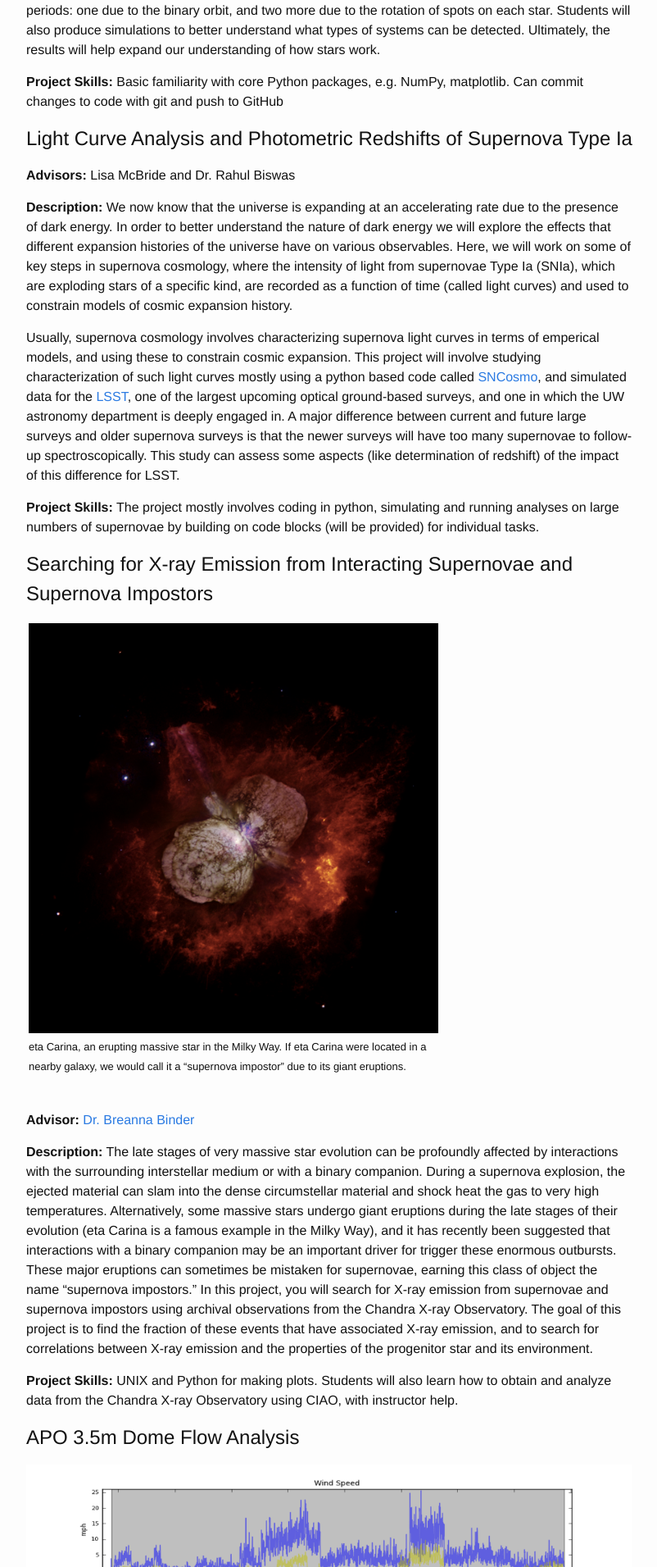
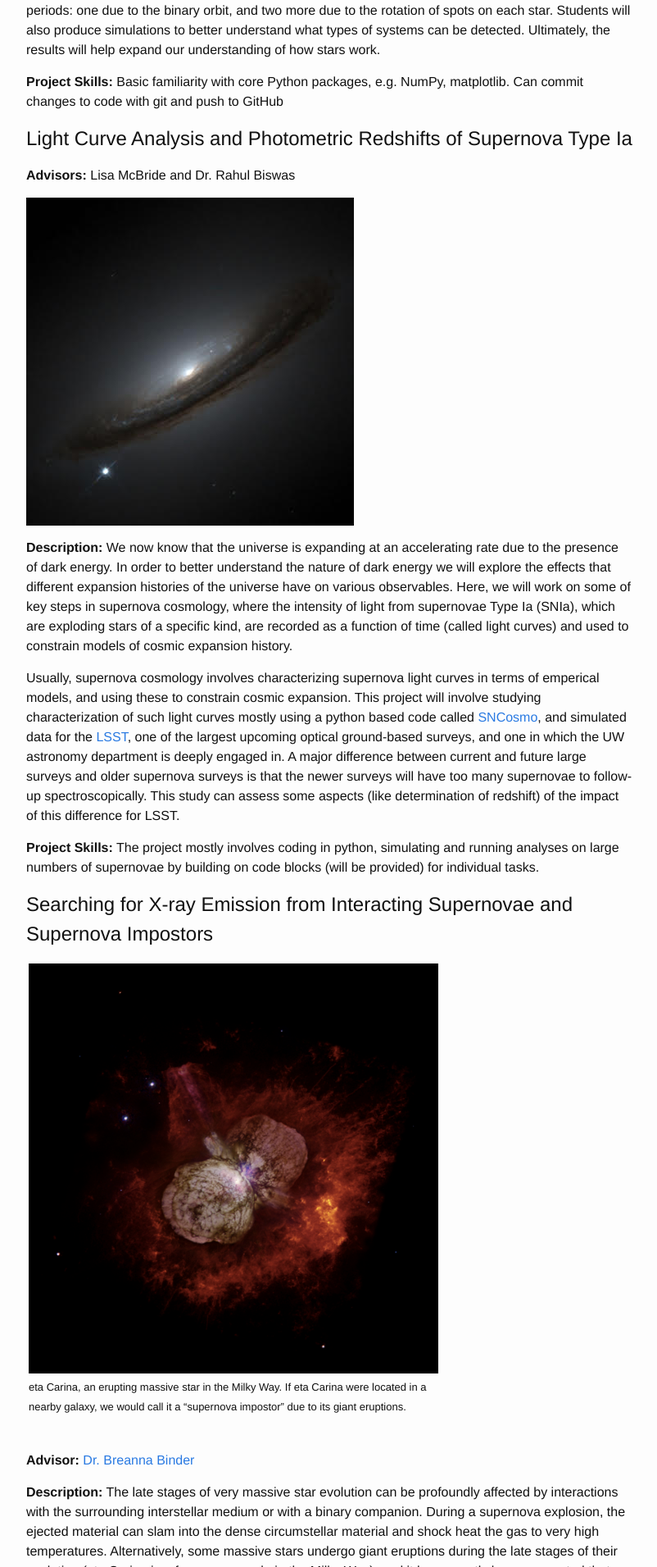
Before and after one commit to kgarofali/Pre-MAP, a Jekyll site: the page built from research.md, in a window 1280 px wide. Shown: the part 2219-4130 px from the top of the page at 82% size, without its empty margins (238-1040 px from the left). Built offline with Jekyll 4.4.1, drawn with Linux system fonts in a browser that asks for light colours.

Commit message:
image for sn project

```diff
--- a/research.md
+++ b/research.md
@@ -39,6 +39,8 @@ Students will analyze data from the Kepler spacecraft, looking for systems with
 # Light Curve Analysis and Photometric Redshifts of Supernova Type Ia
 
 **Advisors:** Lisa McBride and Dr. Rahul Biswas
+
+<img src="../images/rahul_lisa.jpg">
 
 **Description:** We now know that the universe is expanding at an accelerating rate due to the presence of dark energy. In order to better understand the nature of dark energy we will explore the effects that different expansion histories of the universe have on various observables. Here, we will work on some of key steps in supernova cosmology, where the intensity of light from supernovae Type Ia (SNIa), which are exploding stars of a specific kind, are recorded as a function of time (called light curves) and used to constrain models of cosmic expansion history.
 
```
Also changed, not shown: images/rahul_lisa.jpg (added), 1 other file.
